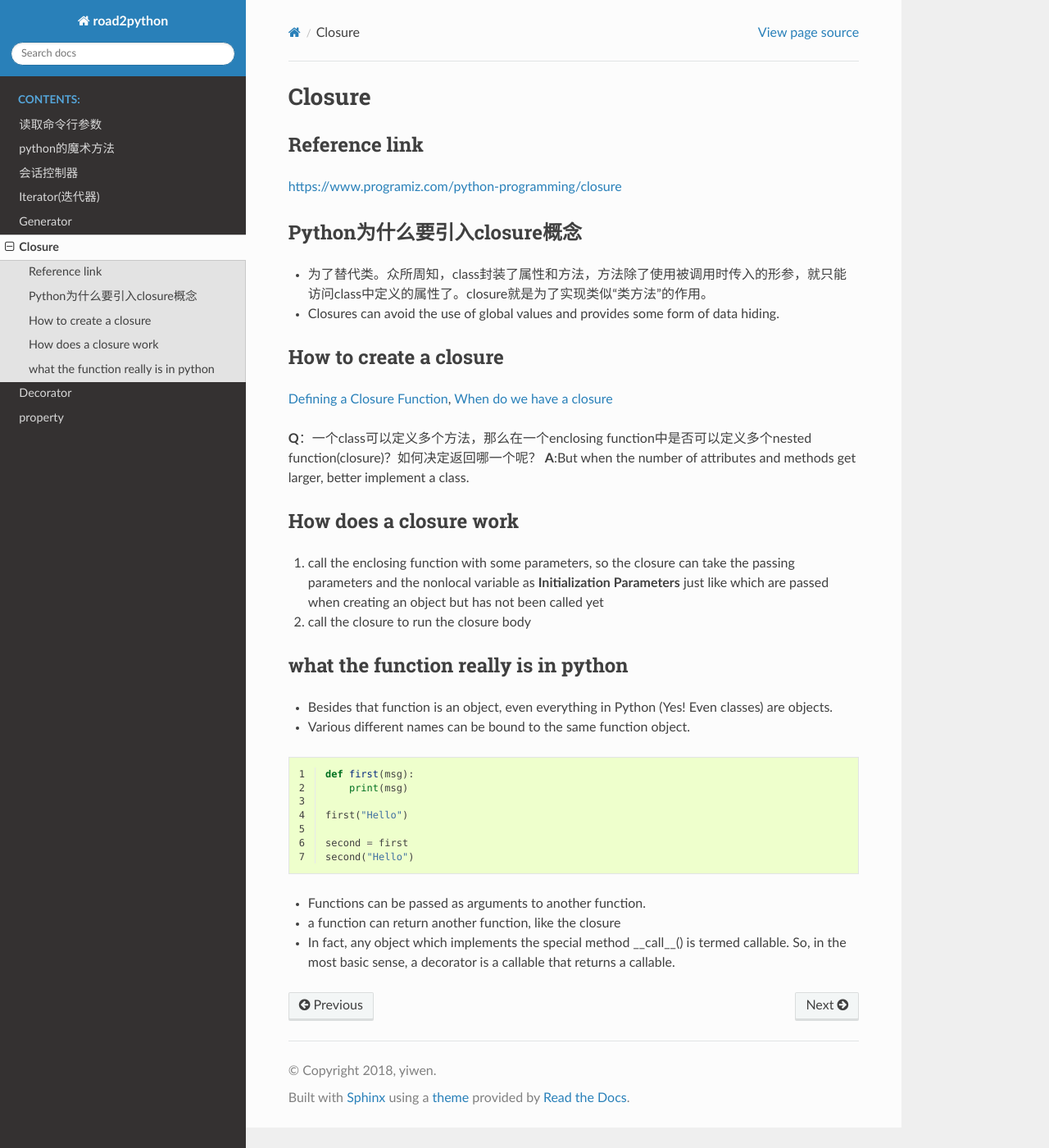
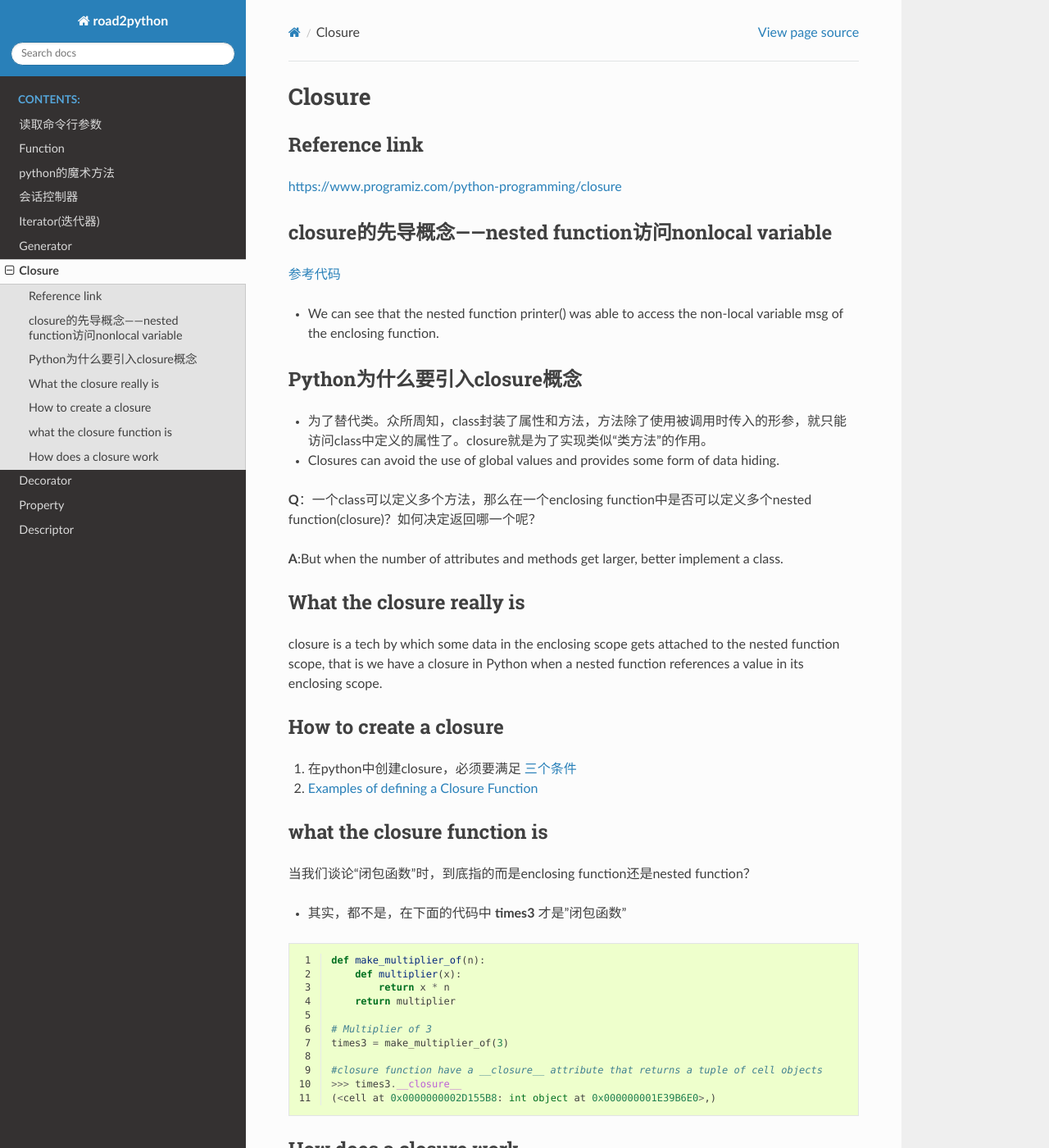
Before and after one commit to yiwenliu/rd2python, a Sphinx documentation site: the page built from source/closure.rst, in a window 1280 px wide and 1400 px high. Shown: the whole window at 82% size. Built offline with Sphinx 7.4.7 and the Read the Docs theme 2.0.0, drawn with Linux system fonts in a browser that asks for light colours; formulas are drawn with MathJax 3.

Commit message:
20180412

```diff
--- a/source/closure.rst
+++ b/source/closure.rst
@@ -4,42 +4,53 @@ Reference link
 ^^^^^^^^^^^^^^^^
 https://www.programiz.com/python-programming/closure
 
+closure的先导概念——nested function访问nonlocal variable
+^^^^^^^^^^^^^^^^^^^^^^^^^^^^^^^^^^^^^^^^^^^^^^^^^^^^^^^^
+`参考代码 <https://www.programiz.com/python-programming/closure#nonlocal>`_
+
+- We can see that the nested function printer() was able to access the non-local variable msg of the enclosing function.
+
 Python为什么要引入closure概念
 ^^^^^^^^^^^^^^^^^^^^^^^^^^^^^^
 - 为了替代类。众所周知，class封装了属性和方法，方法除了使用被调用时传入的形参，就只能访问class中定义的属性了。closure就是为了实现类似“类方法”的作用。
 - Closures can avoid the use of global values and provides some form of data hiding.
 
+**Q**：一个class可以定义多个方法，那么在一个enclosing function中是否可以定义多个nested function(closure)？如何决定返回哪一个呢？
+
+**A**:But when the number of attributes and methods get larger, better implement a class.
+
+What the closure really is
+^^^^^^^^^^^^^^^^^^^^^^^^^^^
+closure is a tech by which some data in the enclosing scope gets attached to the nested function scope, that is we have a closure in Python when a nested function references a value in its enclosing scope.
+
 How to create a closure
 ^^^^^^^^^^^^^^^^^^^^^^^^^
-`Defining a Closure Function <https://www.programiz.com/python-programming/closure#define>`_, `When do we have a closure <https://www.programiz.com/python-programming/closure#when>`_
+1. 在python中创建closure，必须要满足 `三个条件 <https://www.programiz.com/python-programming/closure#when>`_
 
-**Q**：一个class可以定义多个方法，那么在一个enclosing function中是否可以定义多个nested function(closure)？如何决定返回哪一个呢？
-**A**:But when the number of attributes and methods get larger, better implement a class.
+2. `Examples of defining a Closure Function <https://www.programiz.com/python-programming/closure#define>`_
+
+what the closure function is
+^^^^^^^^^^^^^^^^^^^^^^^^^^^^^
+当我们谈论“闭包函数”时，到底指的而是enclosing function还是nested function？
+
+- 其实，都不是，在下面的代码中 **times3** 才是"闭包函数"
+
+.. code-block:: python
+	:linenos:
+
+	def make_multiplier_of(n):
+	    def multiplier(x):
+	        return x * n
+	    return multiplier
+
+	# Multiplier of 3
+	times3 = make_multiplier_of(3)
+
+	#closure function have a __closure__ attribute that returns a tuple of cell objects
+	>>> times3.__closure__
+	(<cell at 0x0000000002D155B8: int object at 0x000000001E39B6E0>,)
 
 How does a closure work
 ^^^^^^^^^^^^^^^^^^^^^^^^
 1. call the enclosing function with some parameters, so the closure can take the passing parameters and the nonlocal variable as **Initialization Parameters** just like which are passed when creating an object but has not been called yet
 2. call the closure to run the closure body
-
-what the function really is in python
-^^^^^^^^^^^^^^^^^^^^^^^^^^^^^^^^^^^^^^^^
-- Besides that function is an object, even everything in Python (Yes! Even classes) are objects.
-
-- Various different names can be bound to the same function object.
-
-.. code-block:: python
-	:linenos:
-
-	def first(msg):
-	    print(msg)
-
-	first("Hello")
-
-	second = first
-	second("Hello")
-
-- Functions can be passed as arguments to another function.
-
-- a function can return another function, like the closure
-
-- In fact, any object which implements the special method __call__() is termed callable. So, in the most basic sense, a decorator is a callable that returns a callable.
--- a/source/index.rst
+++ b/source/index.rst
@@ -11,6 +11,7 @@ Welcome to road2python's documentation!
    :caption: Contents:
 
    read-cmd-args
+   function
    magic-method
    session-controller
    iterator
@@ -18,6 +19,7 @@ Welcome to road2python's documentation!
    closure
    decorator
    property
+   descriptor
 
 
 
--- a/source/magic-method.rst
+++ b/source/magic-method.rst
@@ -12,7 +12,7 @@ python魔术方法是python面向对象的一切。
 
 How to call magic method
 ^^^^^^^^^^^^^^^^^^^^^^^^^
-注意，在客户端代码中有固定的写法用来告知程序自动调用相应的魔术方法。
+学习魔术方法有一个重点和难点——在客户端代码中有固定的写法用来告知程序自动调用相应的魔术方法。
 
 .. image:: _images/python-magic-method.png
 
```
Also changed, not shown: source/decorator.rst (+12 -4 lines), source/descriptor.rst (added, +200 -0 lines), source/function.rst (added, +24 -0 lines), source/property.rst (+28 -5 lines).
